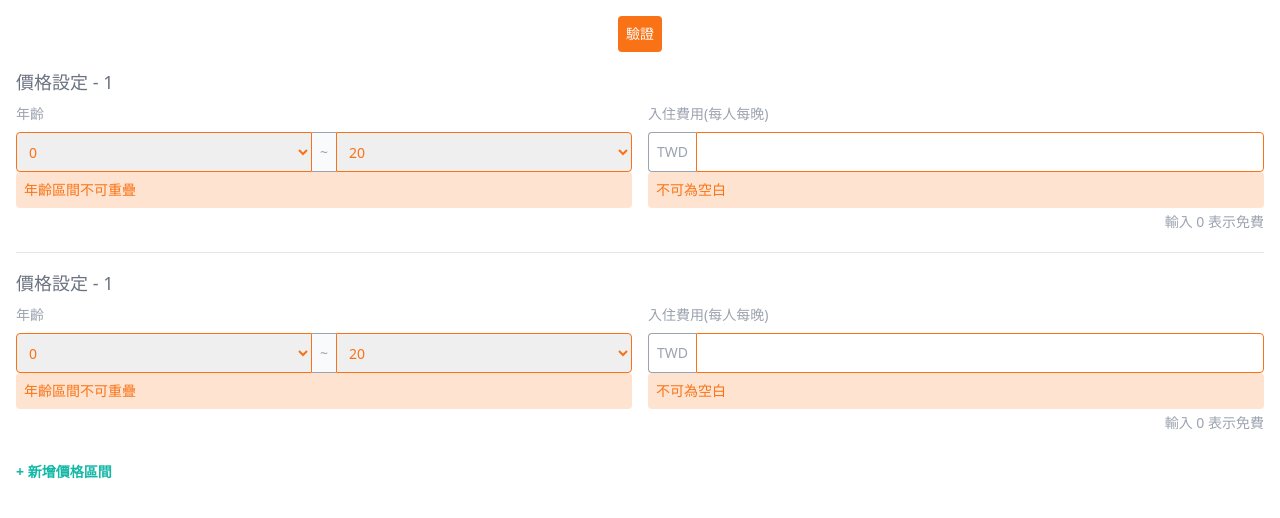
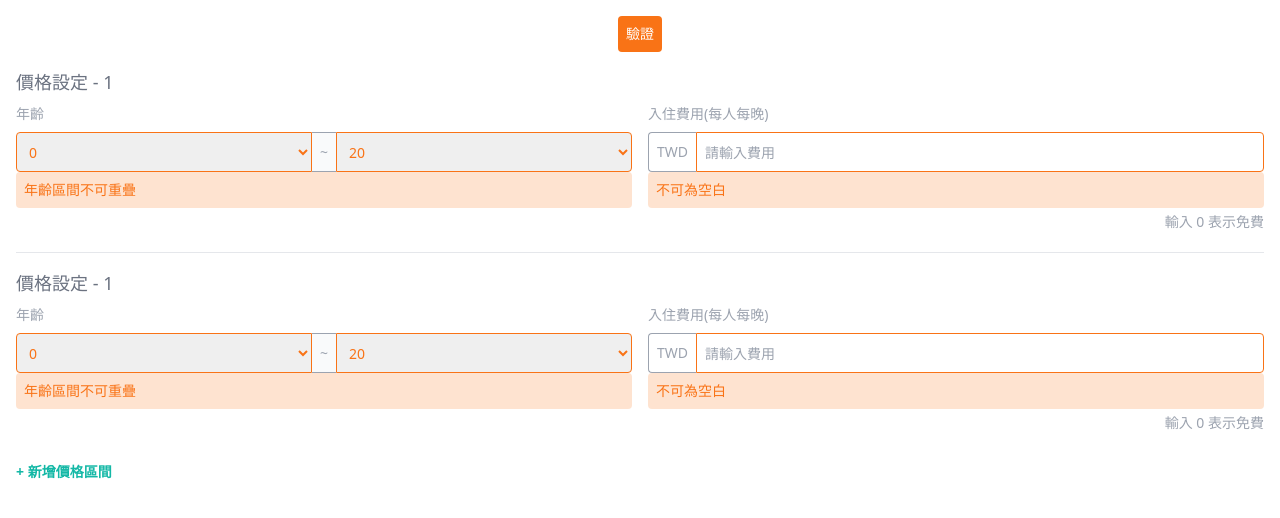
Before and after one commit to stranger583/form-validation, a React (Create React App) app: page / in a window 1280 px wide. Shown: the top 518 px of the page. Built offline with nearby package versions, Linux system fonts and the light colour scheme.

Commit message:
update: add AgeGroupPriceType type

```diff
--- a/src/App.tsx
+++ b/src/App.tsx
@@ -1,8 +1,18 @@
-import React from 'react';
+import {useState} from 'react';
 import { Button } from './components/ui/button';
 import AgeGroupPriceList from './components/age-group-price-list';
+import type { AgeGroupPriceType } from './types';
+import { MAX_AGE, MIN_AGE } from './constant';
+
+const initData = {
+  ageGroup:[MIN_AGE, MAX_AGE] as AgeGroupPriceType['ageGroup'],
+  price:0
+}
 
 function App() {
+  const [data,setData] = useState<AgeGroupPriceType[]>([initData]);
+  const [error,setError] = useState();
+
   return (
     <form className='w-vw h-dvh p-4 flex flex-col items-center max-w-screen-xl mx-auto'>
       <Button type='submit' variant='validation'>驗證</Button>
--- a/src/components/age-group-price-list.tsx
+++ b/src/components/age-group-price-list.tsx
@@ -6,8 +6,8 @@ function AgeGroupPriceList() {
     <div className='border-b border-400 last:border-transparent w-full py-4'>
         <div className='text-lg text-gray-500'>價格設定 - 1</div>
         <div className='flex gap-4 w-full'>
-            <AgeGroupSelect></AgeGroupSelect>
-            <PriceInput></PriceInput>
+            <AgeGroupSelect/>
+            <PriceInput/>
         </div>
     </div>
   )
--- a/src/components/price-input.tsx
+++ b/src/components/price-input.tsx
@@ -7,7 +7,10 @@ function PriceInput() {
         <h3 className='text-gray-400 py-2'>入住費用(每人每晚)</h3>
         <div className='flex items-center w-full h-10'>
             <div className='flex items-center text-gray-400 p-2 border border-r-0 rounded-l h-full border-gray-400'>TWD</div>
-            <Input className={cN(' rounded-r',{'border-orange-500 text-orange-500':true})}/>
+            <Input
+                placeholder='請輸入費用'
+                className={cN(' rounded-r',{'border-orange-500 text-orange-500':true})}
+            />
         </div>
         <div className='bg-orange-500/20 text-orange-500 rounded w-full p-2'>不可為空白</div>
         <div className='text-gray-400 text-end py-1'>輸入 0 表示免費</div>
--- a/src/types/index.ts
+++ b/src/types/index.ts
@@ -1 +1,5 @@
-export type AgeRangeType = [number, number];
+export type ageGroupType = [number, number];
+export interface AgeGroupPriceType {
+  ageGroup:ageGroupType;
+  price:number;
+}
--- a/src/utils/age-utils.ts
+++ b/src/utils/age-utils.ts
@@ -1,8 +1,8 @@
-import { AgeRangeType } from "../types";
-export function getNumberIntervals(intervals: AgeRangeType[]) {
+import { ageGroupType } from "../types";
+export function getNumberIntervals(intervals: ageGroupType[]) {
   const Range = { max: 20, min: 0 };
-  const overlap: AgeRangeType[] = []; // 重疊
-  const notInclude: AgeRangeType[] = []; // 未包含
+  const overlap: ageGroupType[] = []; // 重疊
+  const notInclude: ageGroupType[] = []; // 未包含
 
   // 創建一個長度為 21 的數組，用來標記每個數字是否被包含
   const marked = new Array(Range.max - Range.min + 1).fill(0);
```
Also changed, not shown: 1 other file (tests, documents, lock files or other folders).
